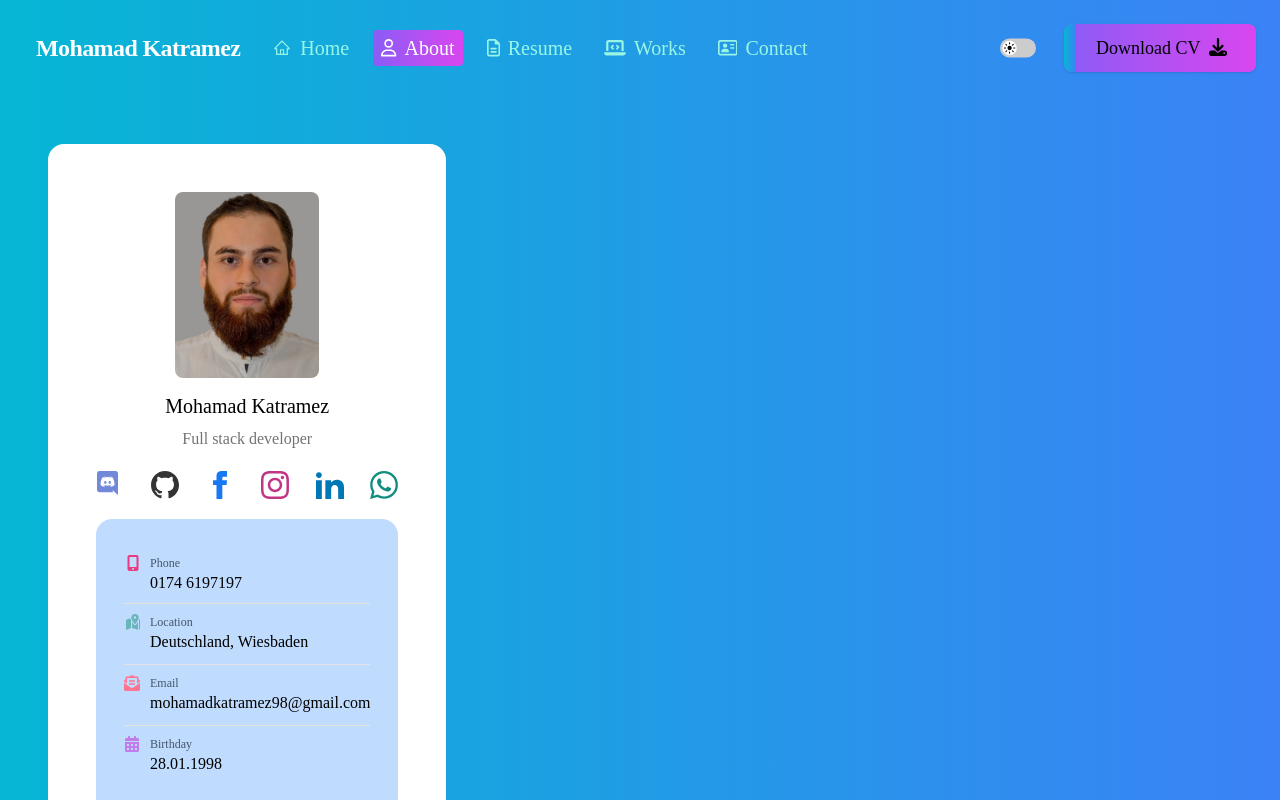
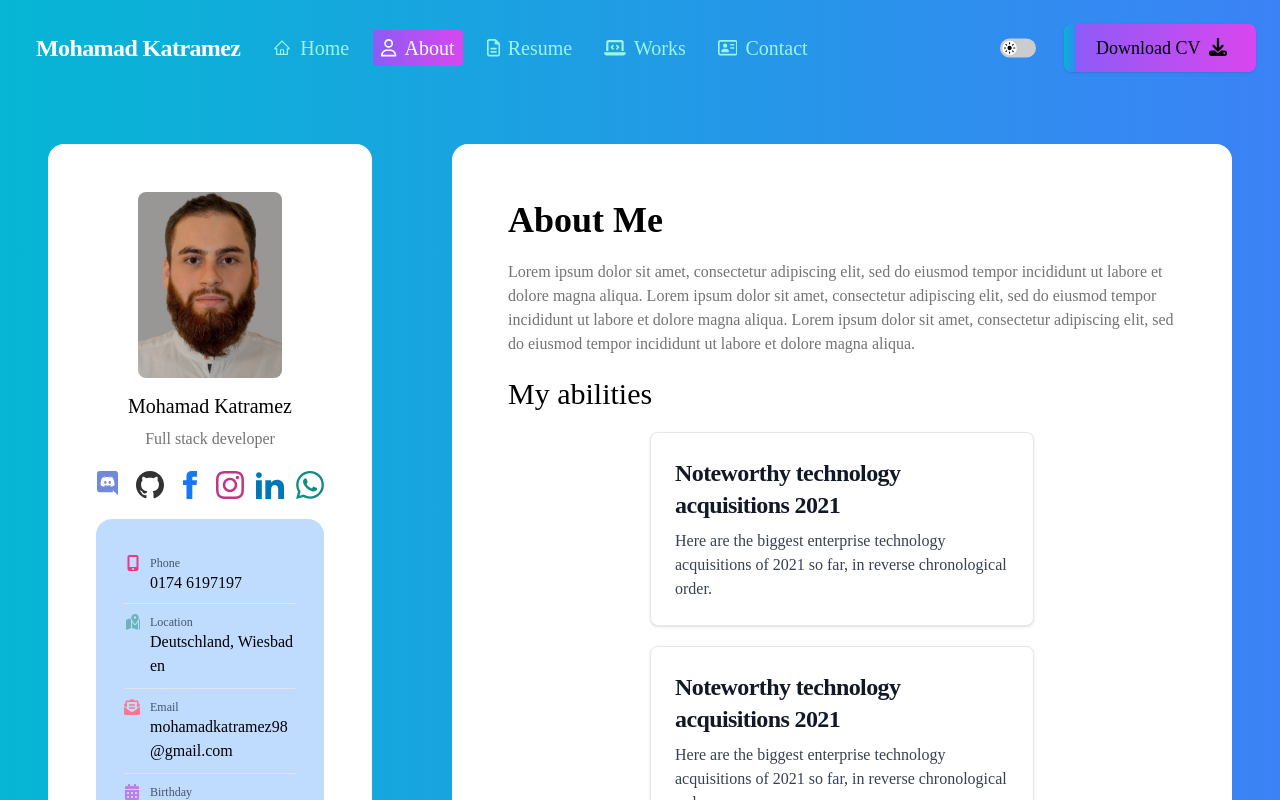
Before and after one commit to the1Lion/portfolio, a Vue app: page /about in a window 1280 px wide. Built offline with nearby package versions, Linux system fonts and the light colour scheme.

Commit message:
add components in about

```diff
--- /dev/null
+++ b/src/components/About/AboutDescription.vue
@@ -0,0 +1,44 @@
+<script>
+export default {
+  name: "AboutDescription"
+}
+</script>
+
+<template>
+  <div class="flex-row max-w-fit rounded-2xl px-14 py-14 bg-white dark:bg-[#111111] dark:text-white">
+    <p class="text-4xl mb-5 font-bold">About Me </p>
+      <span class="text-neutral-500 dark:text-neutral-400">
+        Lorem ipsum dolor sit amet, consectetur adipiscing elit, sed do eiusmod tempor incididunt ut labore et dolore magna aliqua.
+        Lorem ipsum dolor sit amet, consectetur adipiscing elit, sed do eiusmod tempor incididunt ut labore et dolore magna aliqua.
+        Lorem ipsum dolor sit amet, consectetur adipiscing elit, sed do eiusmod tempor incididunt ut labore et dolore magna aliqua.
+      </span>
+
+    <p class="text-3xl mt-5 mb-5">My abilities </p>
+      <div class="flex flex-wrap gap-5 justify-center">
+
+        <a href="/" class="block max-w-sm p-6 bg-white border border-gray-200 rounded-lg shadow hover:bg-gray-100 dark:bg-gray-800 dark:border-gray-700 dark:hover:bg-gray-700">
+          <h5 class="mb-2 text-2xl font-bold tracking-tight text-gray-900 dark:text-white">Noteworthy technology acquisitions 2021</h5>
+          <p class="font-normal text-gray-700 dark:text-gray-400">Here are the biggest enterprise technology acquisitions of 2021 so far, in reverse chronological order.</p>
+        </a>
+
+        <a href="/" class="block max-w-sm p-6 bg-white border border-gray-200 rounded-lg shadow hover:bg-gray-100 dark:bg-gray-800 dark:border-gray-700 dark:hover:bg-gray-700">
+          <h5 class="mb-2 text-2xl font-bold tracking-tight text-gray-900 dark:text-white">Noteworthy technology acquisitions 2021</h5>
+          <p class="font-normal text-gray-700 dark:text-gray-400">Here are the biggest enterprise technology acquisitions of 2021 so far, in reverse chronological order.</p>
+        </a>
+
+
+        <a href="/" class="block max-w-sm p-6 bg-white border border-gray-200 rounded-lg shadow hover:bg-gray-100 dark:bg-gray-800 dark:border-gray-700 dark:hover:bg-gray-700">
+          <h5 class="mb-2 text-2xl font-bold tracking-tight text-gray-900 dark:text-white">Noteworthy technology acquisitions 2021</h5>
+          <p class="font-normal text-gray-700 dark:text-gray-400">Here are the biggest enterprise technology acquisitions of 2021 so far, in reverse chronological order.</p>
+        </a>
+        <a href="/" class="block max-w-sm p-6 bg-white border border-gray-200 rounded-lg shadow hover:bg-gray-100 dark:bg-gray-800 dark:border-gray-700 dark:hover:bg-gray-700">
+          <h5 class="mb-2 text-2xl font-bold tracking-tight text-gray-900 dark:text-white">Noteworthy technology acquisitions 2021</h5>
+          <p class="font-normal text-gray-700 dark:text-gray-400">Here are the biggest enterprise technology acquisitions of 2021 so far, in reverse chronological order.</p>
+        </a>
+      </div>
+  </div>
+</template>
+
+<style scoped>
+
+</style>
--- a/src/views/About.vue
+++ b/src/views/About.vue
@@ -2,10 +2,11 @@
 import Navigation from "../components/Navigation.vue";
 import Footer from "../components/Footer.vue";
 import ProfileInformation from "../components/Profile/ProfileInformation.vue";
+import AboutDescription from "../components/About/AboutDescription.vue";
 
 export default {
   name: "About",
-  components: {ProfileInformation, Footer, Navigation}
+  components: {AboutDescription, ProfileInformation, Footer, Navigation}
 }
 </script>
 
@@ -16,7 +17,14 @@ export default {
       <Navigation/>
       <transition appear :duration="550" name="fade">
         <div class="flex-grow container rounded-2xl px-12 py-12">
-          <ProfileInformation/>
+          <div class="flex flex-row gap-20">
+            <div>
+              <ProfileInformation/>
+            </div>
+            <div>
+              <AboutDescription/>
+            </div>
+          </div>
 
         </div>
       </transition>
```
